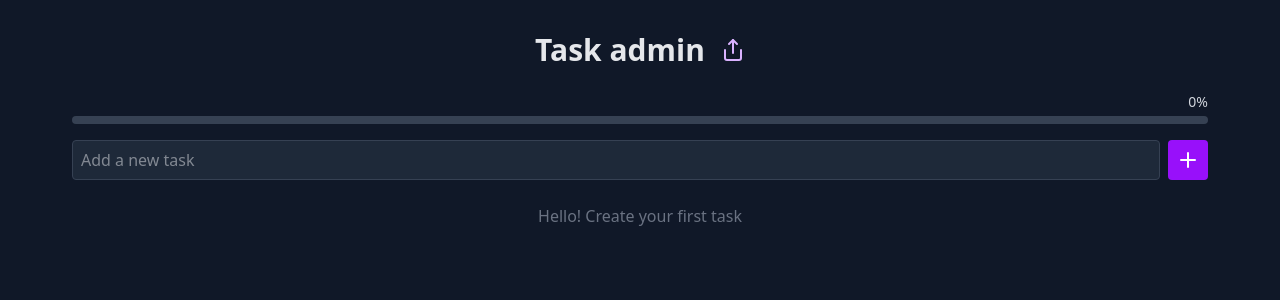
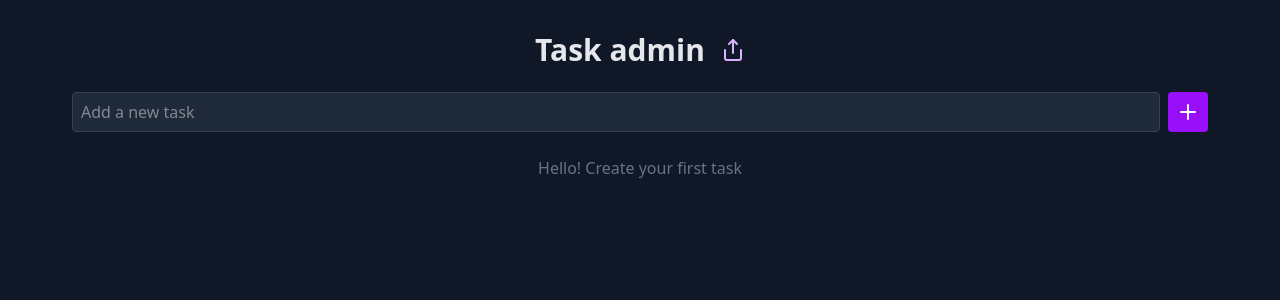
Before and after one commit to ovinidev/VueTodoListV2, a Vue app: page / in a window 1280 px wide. Shown: the top 300 px of the page. Built offline with nearby package versions, Linux system fonts and the light colour scheme.

Commit message:
feat: if progress

```diff
--- a/src/App.vue
+++ b/src/App.vue
@@ -50,7 +50,7 @@
       />
     </div>
 
-    <div class="mt-4 w-full">
+    <div v-if="taskList.length > 0 || tasksDone.length > 0" class="mt-4 w-full">
       <div class="mb-1 flex items-center justify-between">
         <span class="ml-auto text-sm font-medium text-gray-300">
           {{
```
